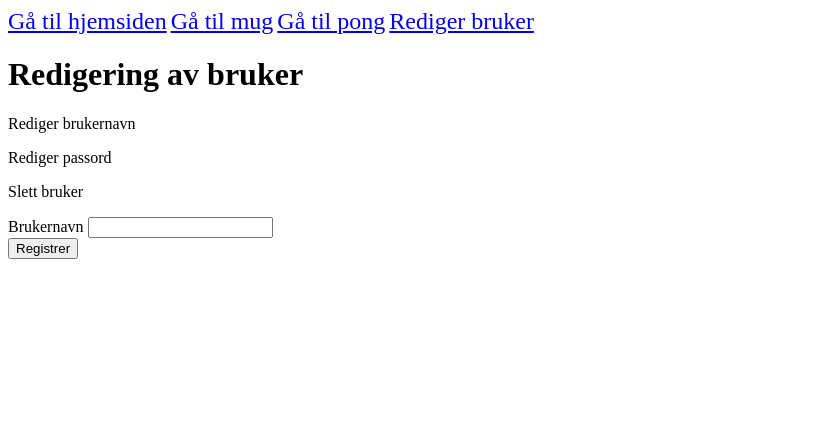
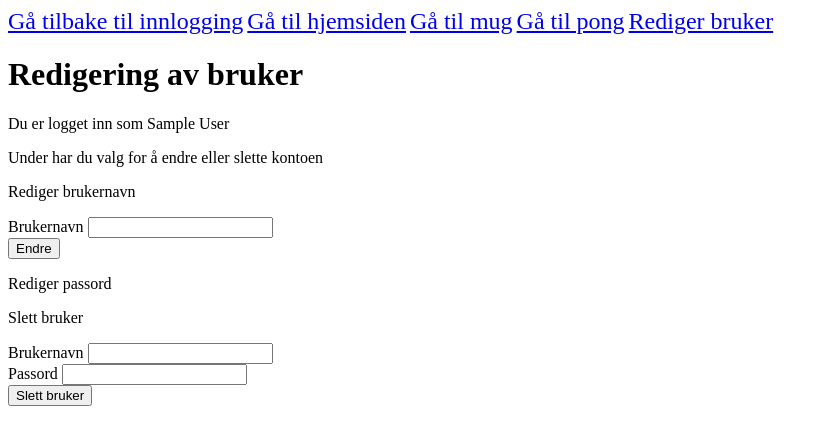
Before and after one commit to Lavaboy080/Exsamen, a Flask app: page /rediger in a window 1280 px wide. Shown: the top 445 px of the page, without its empty margins (0-828 px from the left). Run offline with Flask 3, Linux system fonts and the light colour scheme; the visitor is signed in with stand-in values (Sample User, id 1).

Commit message:
la til en måte å slette brukere i rediger

```diff
--- a/app.py
+++ b/app.py
@@ -1,7 +1,6 @@
 from flask import Flask, render_template, redirect, session
 import mysql.connector
-from forms import RegisterForm, LoginForm, RedigerForm
-
+from forms import RegisterForm, LoginForm, RedigerForm, SlettForm
 
 app = Flask(__name__)
 app.config["SECRET_KEY"] = "superhemmelig123"
@@ -53,10 +52,7 @@ def login():
 
         conn = get_conn()
         cur = conn.cursor()
-        cur.execute(
-            "SELECT brukernavn FROM Users WHERE brukernavn=%s AND passord=%s",
-            (username, password)
-        )
+        cur.execute("SELECT brukernavn FROM Users WHERE brukernavn=%s AND passord=%s",(username, password,))
         user = cur.fetchone()
         cur.close()
         conn.close()
@@ -72,10 +68,10 @@ def login():
 
 @app.route("/welcome")
 def welcome():
-    username = session.get('name')  # Hent navn fra session
-    if not username:
+    name = session.get('name')  # Hent navn fra session
+    if not name:
         return redirect("/login")  # send tilbake til login om ikke logget inn
-    return render_template("welcome.html", username=username)
+    return render_template("welcome.html", name=name)
 
 @app.route("/rediger", methods=["GET", "POST"])
 def rediger():
@@ -98,8 +94,28 @@ def rediger():
             cur.close()
             conn.close()
             return redirect("/login")
+    form2 = SlettForm()
+    if form2.validate_on_submit():
+        username = form2.username.data
+        password = form2.password.data
 
-    return render_template("rediger.html", form=form)
+        conn = get_conn()
+        cur = conn.cursor()
+        cur.execute("SELECT brukernavn FROM Users WHERE brukernavn=%s AND passord=%s", (username, password,))
+        user = cur.fetchone()
+
+        if user:
+            cur.execute("DELETE FROM Users WHERE brukernavn=%s AND passord=%s", (name, password,))
+            conn.commit()
+            cur.close()
+            conn.close()
+            return redirect("/login")
+
+        else:
+           form2.username.errors.append("Brukernavnet eller passordet er feil")
+
+
+    return render_template("rediger.html", form=form,form2=form2,name=name)
 
 @app.route('/')
 def index():
--- a/forms.py
+++ b/forms.py
@@ -15,4 +15,9 @@ class LoginForm(FlaskForm):
 
 class RedigerForm(FlaskForm):
     username = StringField("Brukernavn", validators=[InputRequired()])
-    submit = SubmitField("Registrer")
+    submit = SubmitField("Endre")
+
+class SlettForm(FlaskForm):
+    username = StringField("Brukernavn", validators=[InputRequired()])
+    password = PasswordField("Passord", validators=[InputRequired()])
+    submit = SubmitField("Slett bruker")
--- a/templates/base.html
+++ b/templates/base.html
@@ -14,7 +14,8 @@
 
 <body>
 <nav class = "navbar">
-    <a href="/">Gå til hjemsiden</a>
+    <a href="/">Gå tilbake til innlogging</a>
+    <a href="/welcome">Gå til hjemsiden</a>
     <a href="/mug">Gå til mug</a>
     <a href="/pong">Gå til pong</a>
     <a href="/rediger">Rediger bruker</a>
--- a/templates/rediger.html
+++ b/templates/rediger.html
@@ -5,10 +5,9 @@
 
 {% block content %}
 <h1>Redigering av bruker</h1>
+<p>Du er logget inn som {{name}}</p>
+<p>Under har du valg for å endre eller slette kontoen</p>
 <p>Rediger brukernavn</p>
-<p>Rediger passord</p>
-<p>Slett bruker</p>
-
 <form method="POST">
     {{ form.hidden_tag() }}
     {{ form.username.label }} {{ form.username }}<br>
@@ -17,5 +16,17 @@
     {% endfor %}
     {{ form.submit }}
 </form>
+<p>Rediger passord</p>
+
+<p>Slett bruker</p>
+<form method="POST">
+    {{ form2.hidden_tag() }}
+    {{ form2.username.label }} {{ form2.username }}<br>
+    {{ form2.password.label }} {{ form2.password }}<br>
+    {% for error in form.username.errors %}
+        <p style="color:red">{{ error }}</p>
+    {% endfor %}
+    {{ form2.submit }}
+</form>
 
 {% endblock %}
```
